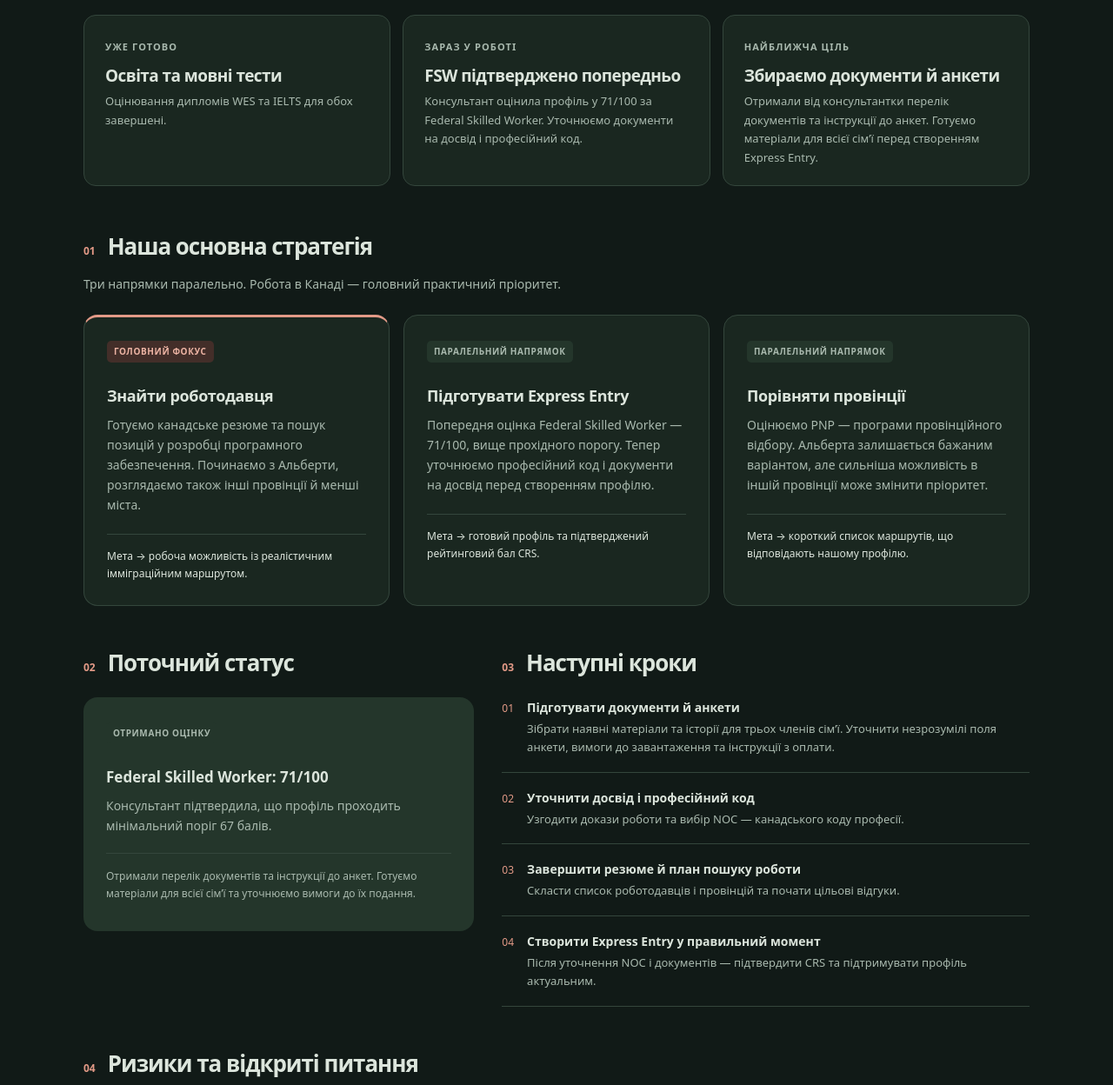
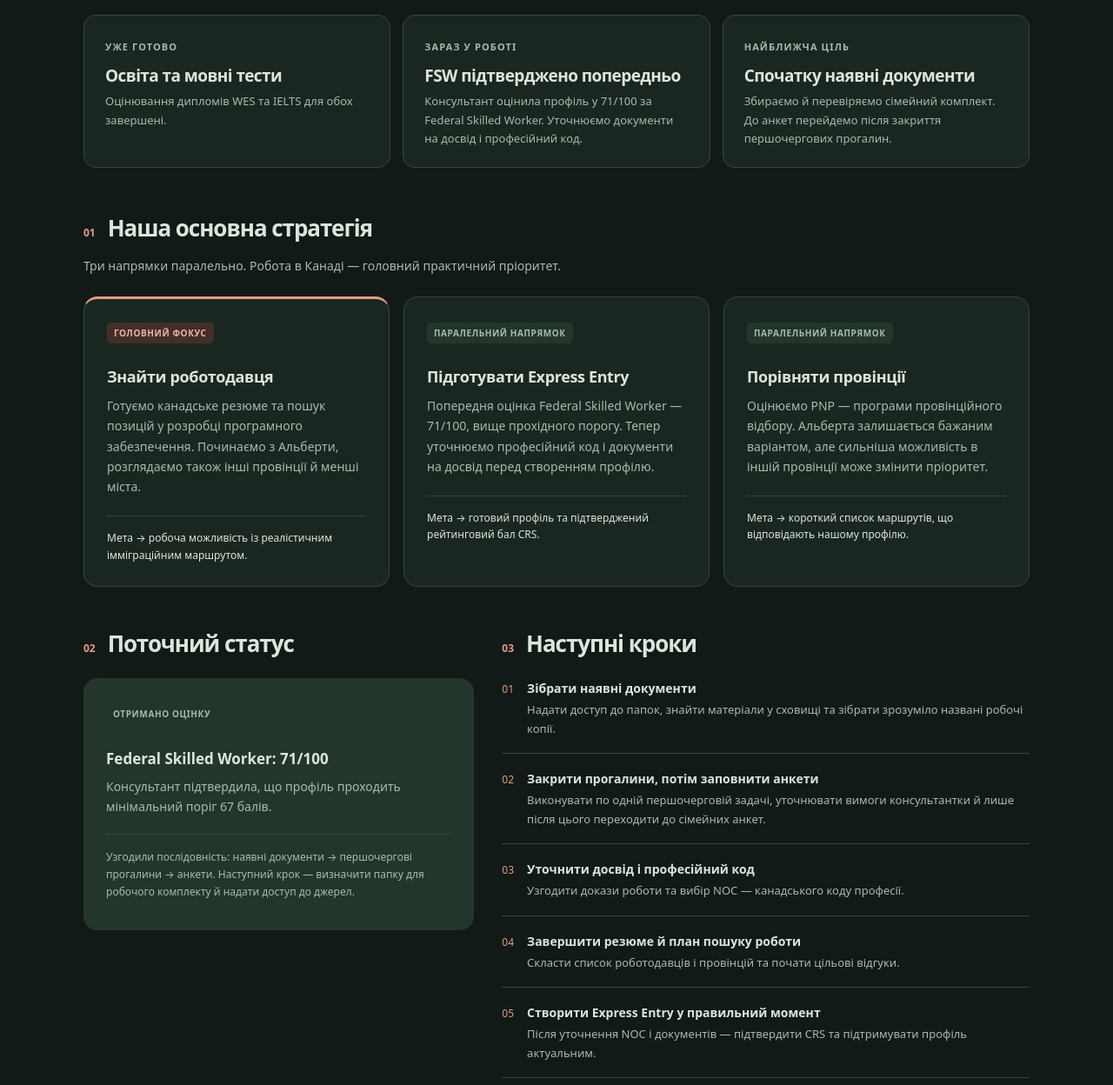
Before and after one commit to DenisBuymistrjuk/DenisBuymistrjuk.github.io, a plain HTML site: page canada/index.html in a window 1280 px wide. Shown: the part 615-1863 px from the top of the page at 87% size. Drawn offline with Linux system fonts and the light colour scheme.

Commit message:
Align family dashboard with document-first preparation

```diff
--- a/canada/index.html
+++ b/canada/index.html
@@ -29,7 +29,7 @@
       <section id="status" aria-label="Поточний стан" class="overview">
         <article><span class="label">Уже готово</span><strong>Освіта та мовні тести</strong><p>Оцінювання дипломів WES та IELTS для обох завершені.</p></article>
         <article><span class="label">Зараз у роботі</span><strong>FSW підтверджено попередньо</strong><p>Консультант оцінила профіль у 71/100 за Federal Skilled Worker. Уточнюємо документи на досвід і професійний код.</p></article>
-        <article><span class="label">Найближча ціль</span><strong>Збираємо документи й анкети</strong><p>Отримали від консультантки перелік документів та інструкції до анкет. Готуємо матеріали для всієї сім’ї перед створенням Express Entry.</p></article>
+        <article><span class="label">Найближча ціль</span><strong>Спочатку наявні документи</strong><p>Збираємо й перевіряємо сімейний комплект. До анкет перейдемо після закриття першочергових прогалин.</p></article>
       </section>
       <section id="strategy" aria-labelledby="strategy-title">
         <div class="section-head"><span class="section-no">01</span><h2 id="strategy-title">Наша основна стратегія</h2></div>
@@ -41,14 +41,14 @@
         </div>
       </section>
       <div class="split">
-        <section id="waiting" aria-labelledby="waiting-title"><div class="section-head"><span class="section-no">02</span><h2 id="waiting-title">Поточний статус</h2></div><div class="waiting"><span class="tag">Отримано оцінку</span><strong>Federal Skilled Worker: 71/100</strong><p>Консультант підтвердила, що профіль проходить мінімальний поріг 67 балів.</p><p class="small">Отримали перелік документів та інструкції до анкет. Готуємо матеріали для всієї сім’ї та уточнюємо вимоги до їх подання.</p></div></section>
-        <section id="next" aria-labelledby="next-title"><div class="section-head"><span class="section-no">03</span><h2 id="next-title">Наступні кроки</h2></div><ol class="steps"><li><div><strong>Підготувати документи й анкети</strong><p>Зібрати наявні матеріали та історії для трьох членів сім’ї. Уточнити незрозумілі поля анкети, вимоги до завантаження та інструкції з оплати.</p></div></li><li><div><strong>Уточнити досвід і професійний код</strong><p>Узгодити докази роботи та вибір NOC — канадського коду професії.</p></div></li><li><div><strong>Завершити резюме й план пошуку роботи</strong><p>Скласти список роботодавців і провінцій та почати цільові відгуки.</p></div></li><li><div><strong>Створити Express Entry у правильний момент</strong><p>Після уточнення NOC і документів — підтвердити CRS та підтримувати профіль актуальним.</p></div></li></ol></section>
+        <section id="waiting" aria-labelledby="waiting-title"><div class="section-head"><span class="section-no">02</span><h2 id="waiting-title">Поточний статус</h2></div><div class="waiting"><span class="tag">Отримано оцінку</span><strong>Federal Skilled Worker: 71/100</strong><p>Консультант підтвердила, що профіль проходить мінімальний поріг 67 балів.</p><p class="small">Узгодили послідовність: наявні документи → першочергові прогалини → анкети. Наступний крок — визначити папку для робочого комплекту й надати доступ до джерел.</p></div></section>
+        <section id="next" aria-labelledby="next-title"><div class="section-head"><span class="section-no">03</span><h2 id="next-title">Наступні кроки</h2></div><ol class="steps"><li><div><strong>Зібрати наявні документи</strong><p>Надати доступ до папок, знайти матеріали у сховищі та зібрати зрозуміло названі робочі копії.</p></div></li><li><div><strong>Закрити прогалини, потім заповнити анкети</strong><p>Виконувати по одній першочерговій задачі, уточнювати вимоги консультантки й лише після цього переходити до сімейних анкет.</p></div></li><li><div><strong>Уточнити досвід і професійний код</strong><p>Узгодити докази роботи та вибір NOC — канадського коду професії.</p></div></li><li><div><strong>Завершити резюме й план пошуку роботи</strong><p>Скласти список роботодавців і провінцій та почати цільові відгуки.</p></div></li><li><div><strong>Створити Express Entry у правильний момент</strong><p>Після уточнення NOC і документів — підтвердити CRS та підтримувати профіль актуальним.</p></div></li></ol></section>
       </div>
       <section id="questions" class="risks" aria-labelledby="questions-title"><div class="section-head"><span class="section-no">04</span><h2 id="questions-title">Ризики та відкриті питання</h2></div><div class="questions"><article class="question"><h3>Як оцінюватимемо супровід?</h3><p>Підтверджено, що гонорар охоплює всю сім’ю. Прийняли поточні умови; якість роботи оцінюватимемо під час перевірки досвіду та підготовки профілю. Деякі межі послуг залишаються невизначеними.</p></article><article class="question"><h3>Як правильно підтвердити досвід?</h3><p>FSW eligibility попередньо підтверджена, але точний пакет доказів роботи через ФОП ще потрібно узгодити.</p></article><article class="question"><h3>Який професійний код обрати?</h3><p>Остаточний NOC має відповідати реальним обов’язкам, а не лише назві посади.</p></article><article class="question"><h3>Чи достатньо Express Entry?</h3><p>За поточною робочою оцінкою не робимо пряме федеральне запрошення основою плану. Точний CRS ще потрібно підтвердити.</p></article><article class="question"><h3>Яка пропозиція роботи справді допоможе?</h3><p>Кожну реальну можливість перевіримо окремо: роботодавець, дозвіл на роботу, умови провінції та шлях до постійного проживання для сім’ї.</p></article></div></section>
       <section class="summary" aria-labelledby="summary-title"><h2 class="eyebrow" id="summary-title">План у двох реченнях</h2><div><blockquote>Шукаємо роботу, готуємо Express Entry та порівнюємо провінційні можливості одночасно. Обираємо шлях, який дає сім’ї найкращу реальну перспективу постійного проживання.</blockquote><p>Переглянемо стратегію після узгодження документів/NOC, появи пропозиції роботи або суттєвої зміни правил.</p></div></section>
       <aside class="sources" aria-label="Офіційні джерела"><span>Для перевірки умов програм</span><div><a href="https://www.canada.ca/en/immigration-refugees-citizenship/services/immigrate-canada/express-entry.html">IRCC · Express Entry ↗</a><a href="https://www.alberta.ca/alberta-advantage-immigration-program">Альберта · AAIP ↗</a></div></aside>
     </main>
-    <footer><p>Публічний стислий огляд сімейного плану. Це робоча стратегія, а не підтвердження імміграційної відповідності чи гарантія результату. Умови програм перевіряємо перед рішеннями.</p><p>Оновлюється вручну · 18.11.2026</p></footer>
+    <footer><p>Публічний стислий огляд сімейного плану. Це робоча стратегія, а не підтвердження імміграційної відповідності чи гарантія результату. Умови програм перевіряємо перед рішеннями.</p><p>Оновлюється вручну · 18.11.2026 · порядок збору уточнено</p></footer>
   </div>
 </body>
 </html>
```
